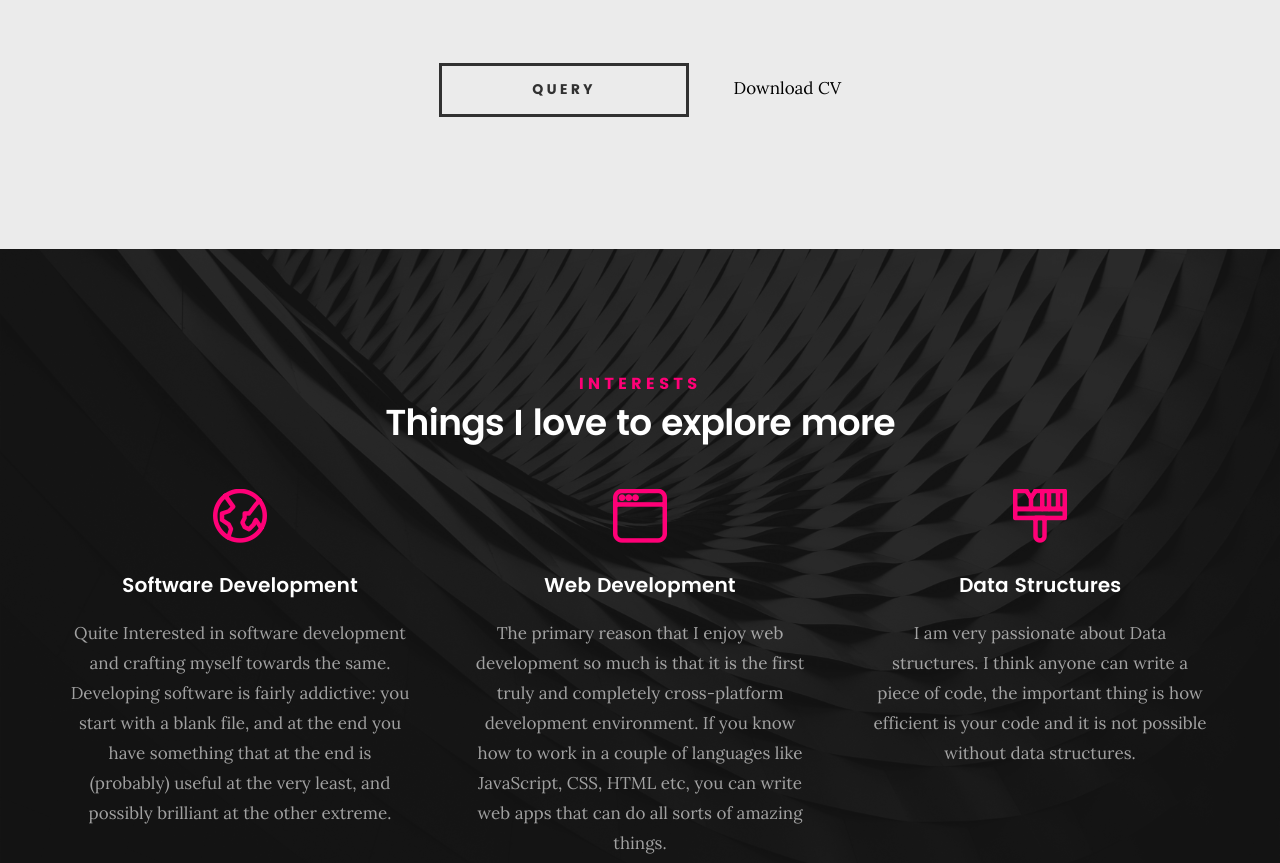
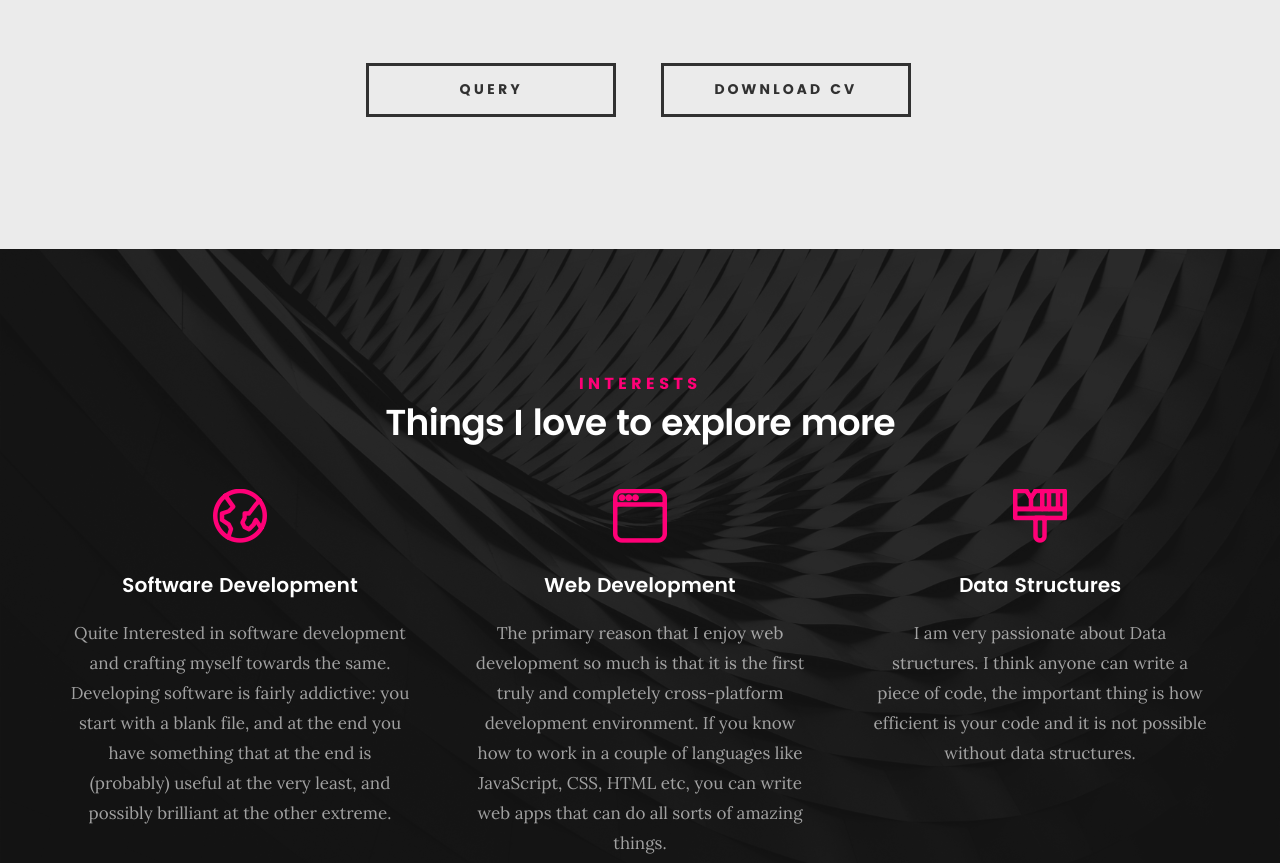
Before and after one commit to 095viveksharma/viveksharma.git.io, a plain HTML site: page index.html in a window 1280 px wide. Shown: the part 5186-6049 px from the top of the page. Drawn offline with Linux system fonts and the light colour scheme; files whose address does not match are found by name.

Commit message:
Update index.html

```diff
--- a/index.html
+++ b/index.html
@@ -610,7 +610,7 @@
 			   <div class="row button-section">
 				   <div class="col-twelve">
 					   <a href="#contact" title="Hire Me" class="button stroke smoothscroll">Query</a>
-					   <a href="https://github.com/095viveksharma/viveksharma.git.io/blob/main/Vivek's%20Resume.pdf">Download CV</a>
+					   <a href="https://github.com/095viveksharma/viveksharma.git.io/blob/main/Vivek's%20Resume.pdf" title="Download Resume" class="button stroke smoothscroll">Download CV</a>
 				   </div>
 			   </div>
 
```
